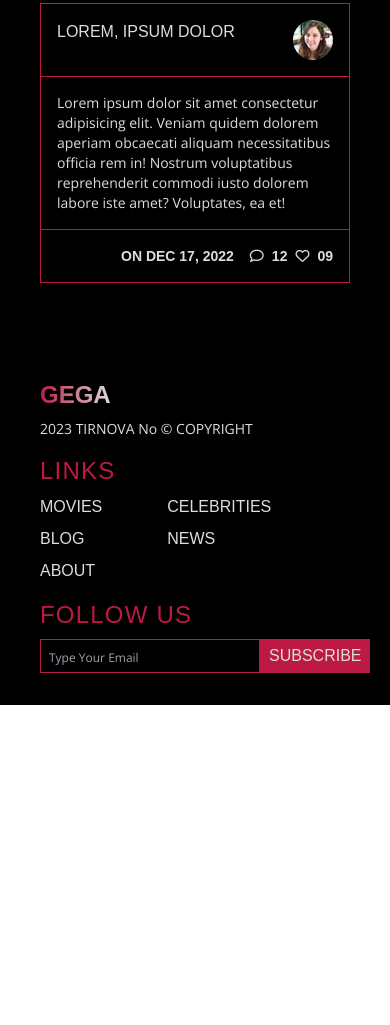
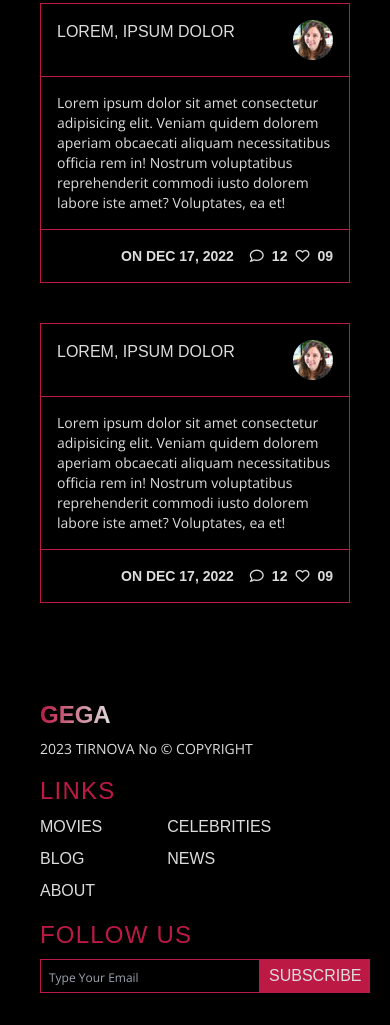
Before and after one commit to hakantirnova/tailwind-project, a website: page src/index.html in a window 390 px wide. Shown: the part 3148-4173 px from the top of the page. Before the commit the page ends 3853 px from the top, so only its background shows below. Drawn offline with nearby package versions, Linux system fonts and the light colour scheme; files that its build step writes are made by us from their sources; a web font is replaced by a local one.

Commit message:
Bir css ozelligi eklendi

```diff
--- a/src/index.html
+++ b/src/index.html
@@ -490,7 +490,7 @@
           </div>
         </div>
         <!-- Item 5 -->
-        <div class="hidden lg:block col-span-6 md:col-span-3 lg:col-span-2 border border-gega-red">
+        <div class="block md:hidden lg:block col-span-6 md:col-span-3 lg:col-span-2 border border-gega-red">
           <!-- Item 5 Header -->
           <div class="border-b border-gega-red p-4 flex items justify-between">
             <h3>Lorem, ipsum dolor</h3>
```
